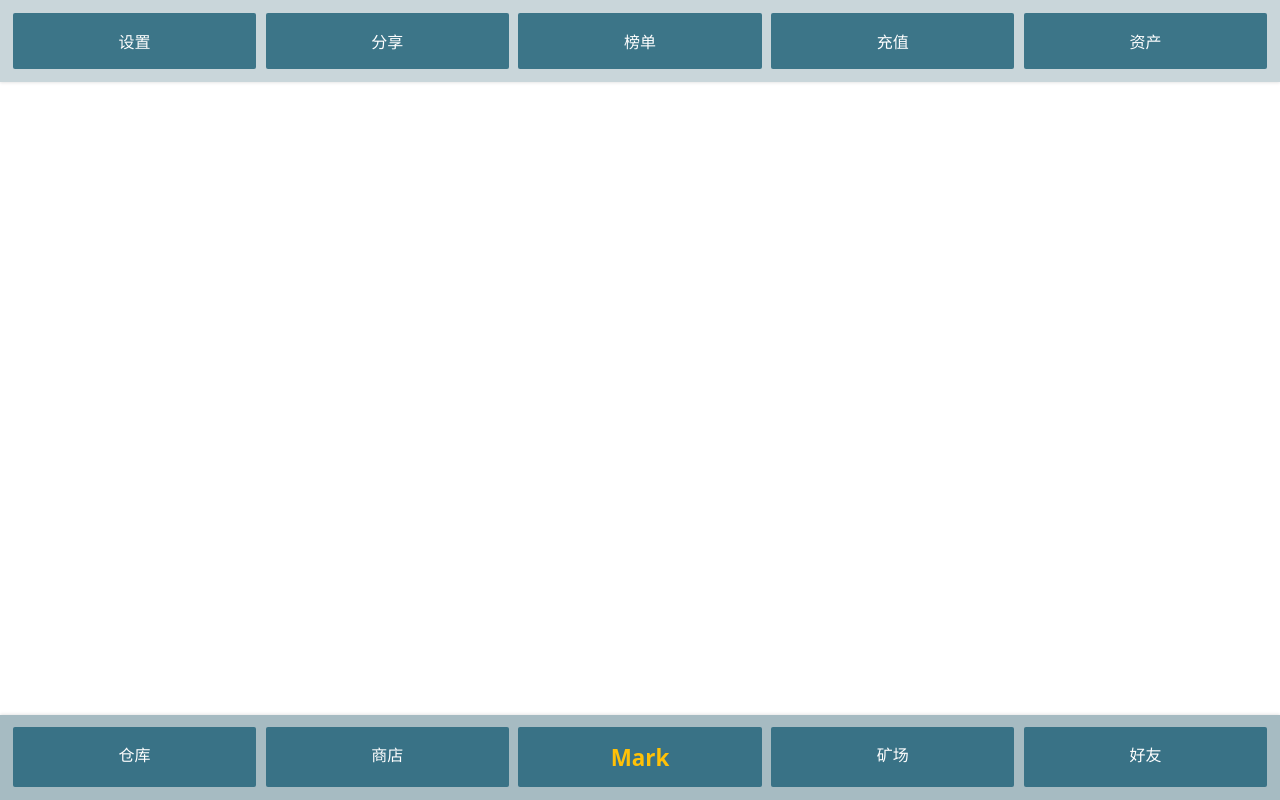
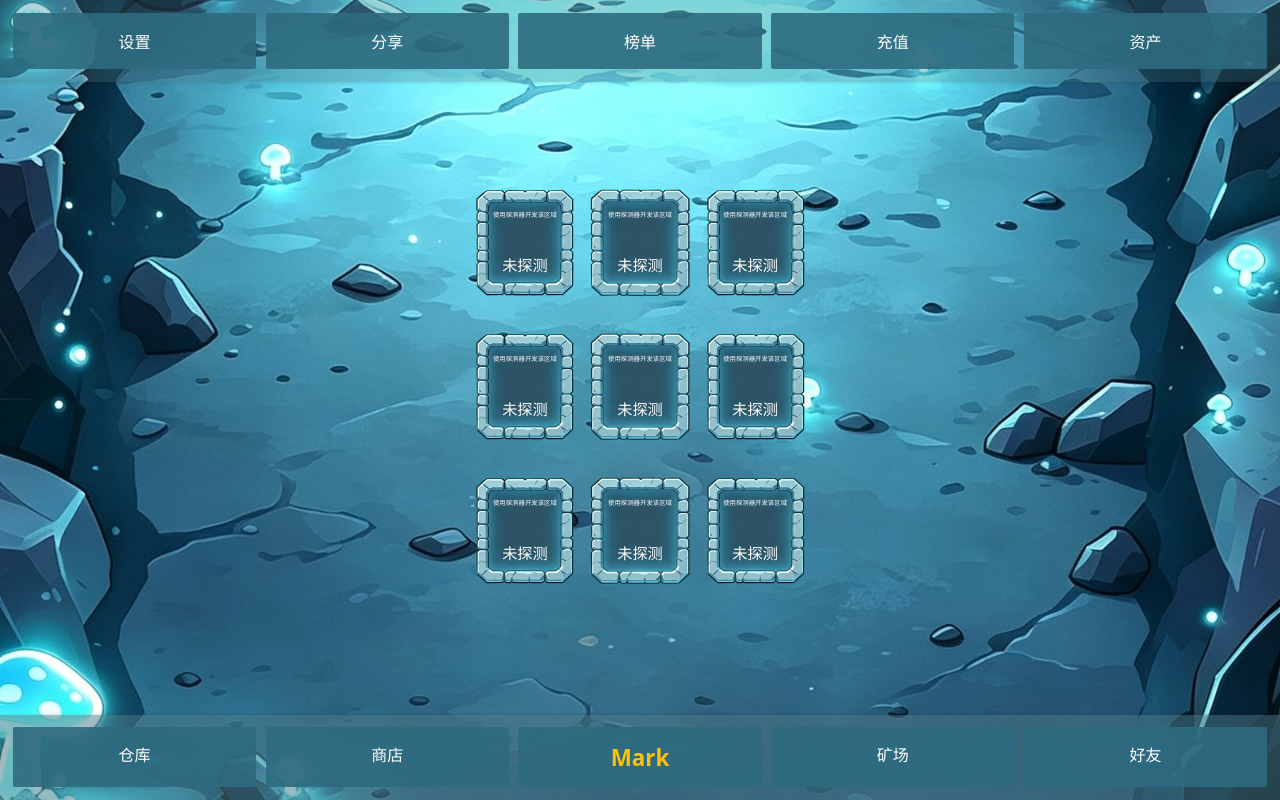
Before and after one commit to Wafer-China/bb, a plain HTML site: page index.html in a window 1280 px wide. Drawn offline with Linux system fonts and the light colour scheme.

Commit message:
Add files via upload

```diff
--- a/mining.css
+++ b/mining.css
@@ -9,7 +9,7 @@ html, body {
     overflow-x: hidden;
     height: 100%;
     flex:1;
-    background-image: url('image/coin-bg.jpg');
+    background-image: url('coin-bg.jpg');
     background-size: cover; /* 覆盖整个元素 */
     background-position: center; /* 图片居中 */
     background-repeat: no-repeat; /* 不重复图片 */
@@ -125,7 +125,7 @@ html, body {
 
    /* height: 100%;
     flex:1;*/
-    background-image: url('image/mining-bg.png');
+    background-image: url('mining-bg.png');
     background-size: cover; /* 覆盖整个元素 */
     background-position: center; /* 图片居中 */
     background-repeat: no-repeat; /* 不重复图片 */
```
